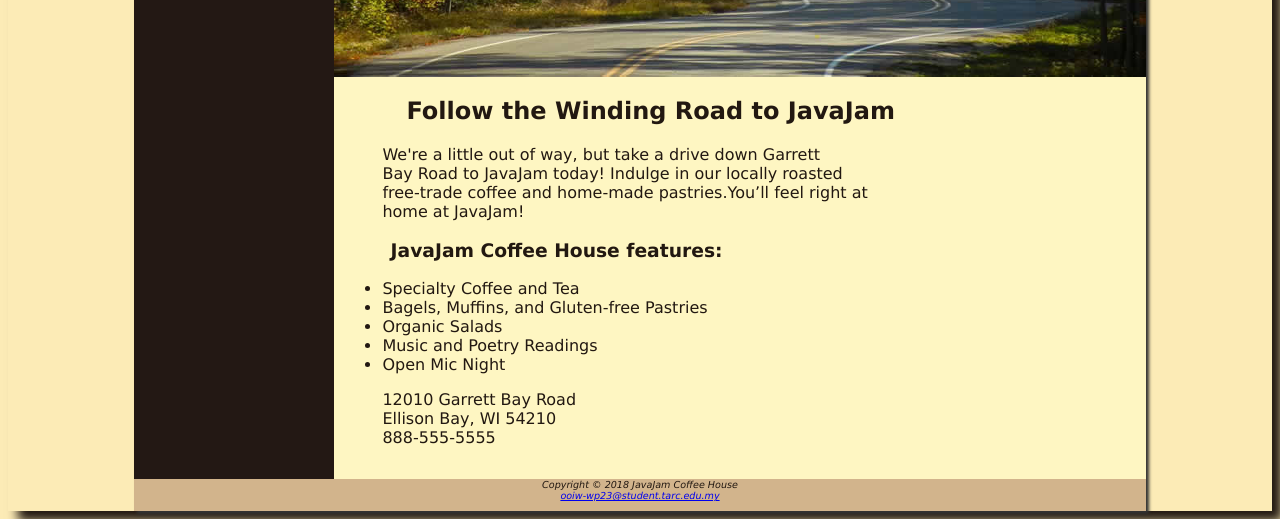
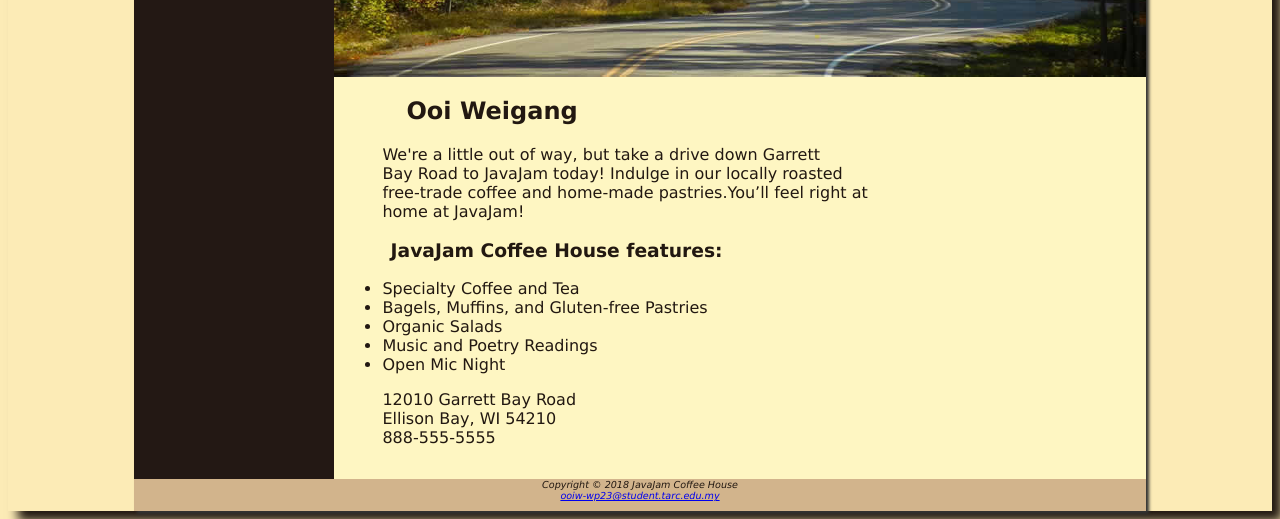
Before and after one commit to sSmiley4896/kopi-o.github.io, a plain HTML site: page index.html in a window 1280 px wide. Shown: the part 355-874 px from the top of the page. Drawn offline with Linux system fonts and the light colour scheme.

Commit message:
Update index.html

```diff
--- a/index.html
+++ b/index.html
@@ -22,7 +22,7 @@
         <main>
             <div id="heroroad"></div>
       <!-----<img src="images/windingroad.jpg" alt="windingroad" width="500" height="333" align="right">-->
-            <h2>Follow the Winding Road to JavaJam</h2>
+            <h2>Ooi Weigang</h2>
             <p>We're a little out of way, but take a drive down Garrett<br>
             Bay Road to JavaJam today! Indulge in our locally roasted<br>
             free-trade coffee and home-made pastries.You&rsquo;ll feel right at<br>
```
